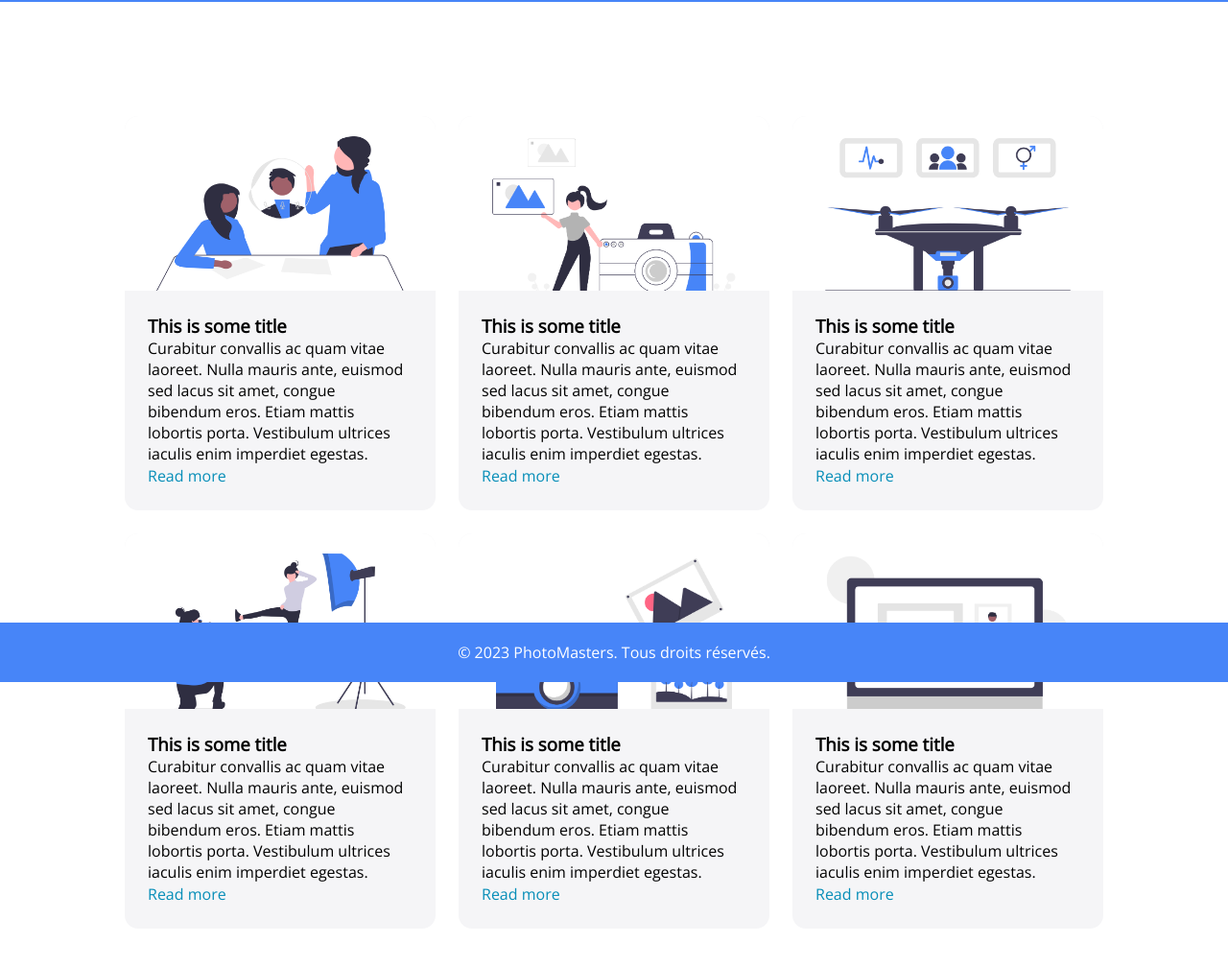
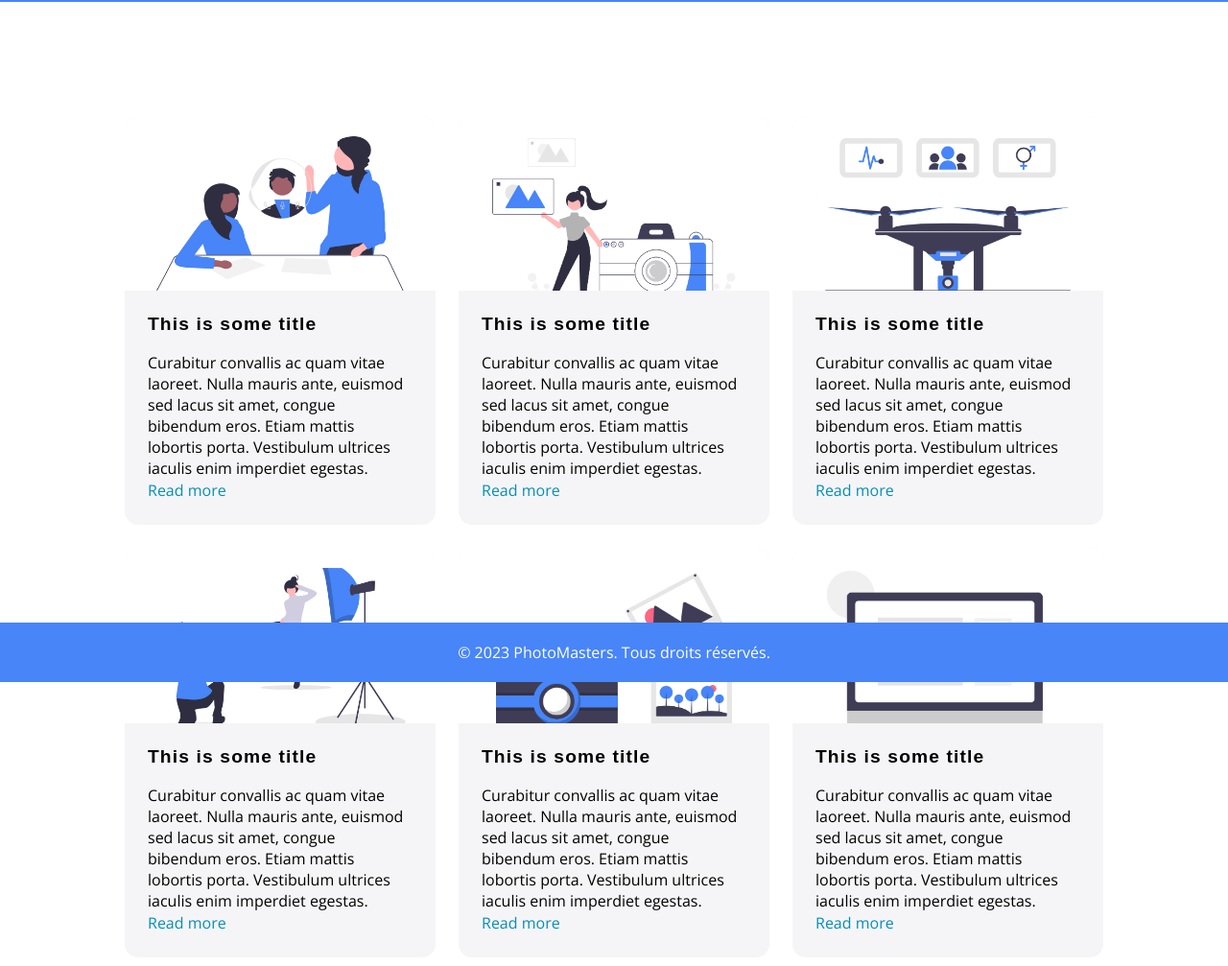
Before and after one commit to EttabetAicha/siteWebStatique, a plain HTML site: page service.html in a window 1280 px wide. Shown: the part 89-1096 px from the top of the page at 96% size. Drawn offline with nearby package versions, Linux system fonts and the light colour scheme.

Commit message:
last version

```diff
--- a/service.html
+++ b/service.html
@@ -37,7 +37,7 @@
           <img src="photos/undraw_Business_chat_re_gg4h.png" alt="not found" >
         </figure>
         <div class="article-body">
-          <h1>This is some title</h1>
+          <h2>This is some title</h2>
           <p>
             Curabitur convallis ac quam vitae laoreet. Nulla mauris ante, euismod sed lacus sit amet, congue bibendum
             eros. Etiam mattis lobortis porta. Vestibulum ultrices iaculis enim imperdiet egestas.
@@ -60,7 +60,7 @@
           <img src="photos/undraw_Camera_re_cnp4.png" alt="NO FOUND" >
         </figure>
         <div class="article-body">
-          <h1>This is some title</h1>
+          <h2>This is some title</h2>
           <p>
             Curabitur convallis ac quam vitae laoreet. Nulla mauris ante, euismod sed lacus sit amet, congue bibendum
             eros. Etiam mattis lobortis porta. Vestibulum ultrices iaculis enim imperdiet egestas.
@@ -83,7 +83,7 @@
           <img src="photos/undraw_drone_surveillance_kjjg.png" alt="not found" >
         </figure>
         <div class="article-body">
-          <h1>This is some title</h1>
+          <h2>This is some title</h2>
           <p>
             Curabitur convallis ac quam vitae laoreet. Nulla mauris ante, euismod sed lacus sit amet, congue bibendum
             eros. Etiam mattis lobortis porta. Vestibulum ultrices iaculis enim imperdiet egestas.
@@ -106,7 +106,7 @@
           <img src="photos/undraw_fashion_photoshoot_mtq8.png" alt="not found" >
         </figure>
         <div class="article-body">
-          <h1>This is some title</h1>
+          <h2>This is some title</h2>
           <p>
             Curabitur convallis ac quam vitae laoreet. Nulla mauris ante, euismod sed lacus sit amet, congue bibendum
             eros. Etiam mattis lobortis porta. Vestibulum ultrices iaculis enim imperdiet egestas.
@@ -129,7 +129,7 @@
           <img src="photos/undraw_moments_0y20.png" alt="not found" >
         </figure>
         <div class="article-body">
-          <h1>This is some title</h1>
+          <h2>This is some title</h2>
           <p>
             Curabitur convallis ac quam vitae laoreet. Nulla mauris ante, euismod sed lacus sit amet, congue bibendum
             eros. Etiam mattis lobortis porta. Vestibulum ultrices iaculis enim imperdiet egestas.
@@ -152,7 +152,7 @@
           <img src="photos/undraw_Video_call_re_4p26.png" alt="not found" >
         </figure>
         <div class="article-body">
-          <h1>This is some title</h1>
+          <h2>This is some title</h2>
           <p>
             Curabitur convallis ac quam vitae laoreet. Nulla mauris ante, euismod sed lacus sit amet, congue bibendum
             eros. Etiam mattis lobortis porta. Vestibulum ultrices iaculis enim imperdiet egestas.
```
Also changed, not shown: blog.html (+5 -5 lines).
